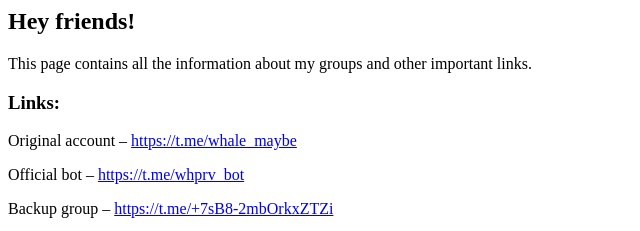
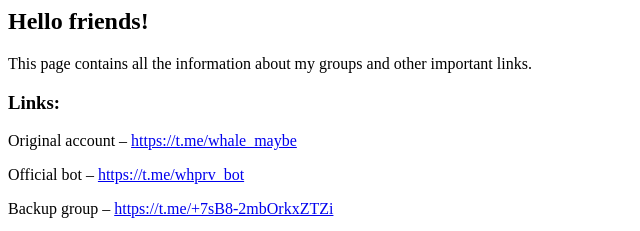
Before and after one commit to ujgpanjg/texts, a plain HTML site: page index.html in a window 1280 px wide. Shown: the top 231 px of the page, 0-640 px from the left. Drawn offline with Linux system fonts and the light colour scheme.

Commit message:
index.html

```diff
--- a/index.html
+++ b/index.html
@@ -1,7 +1,7 @@
 <html>
 <body>
 
-<h2>Hey friends!</h2>
+<h2>Hello friends!</h2>
 
 <p>This page contains all the information about my groups and other important links.</p>
 
```
